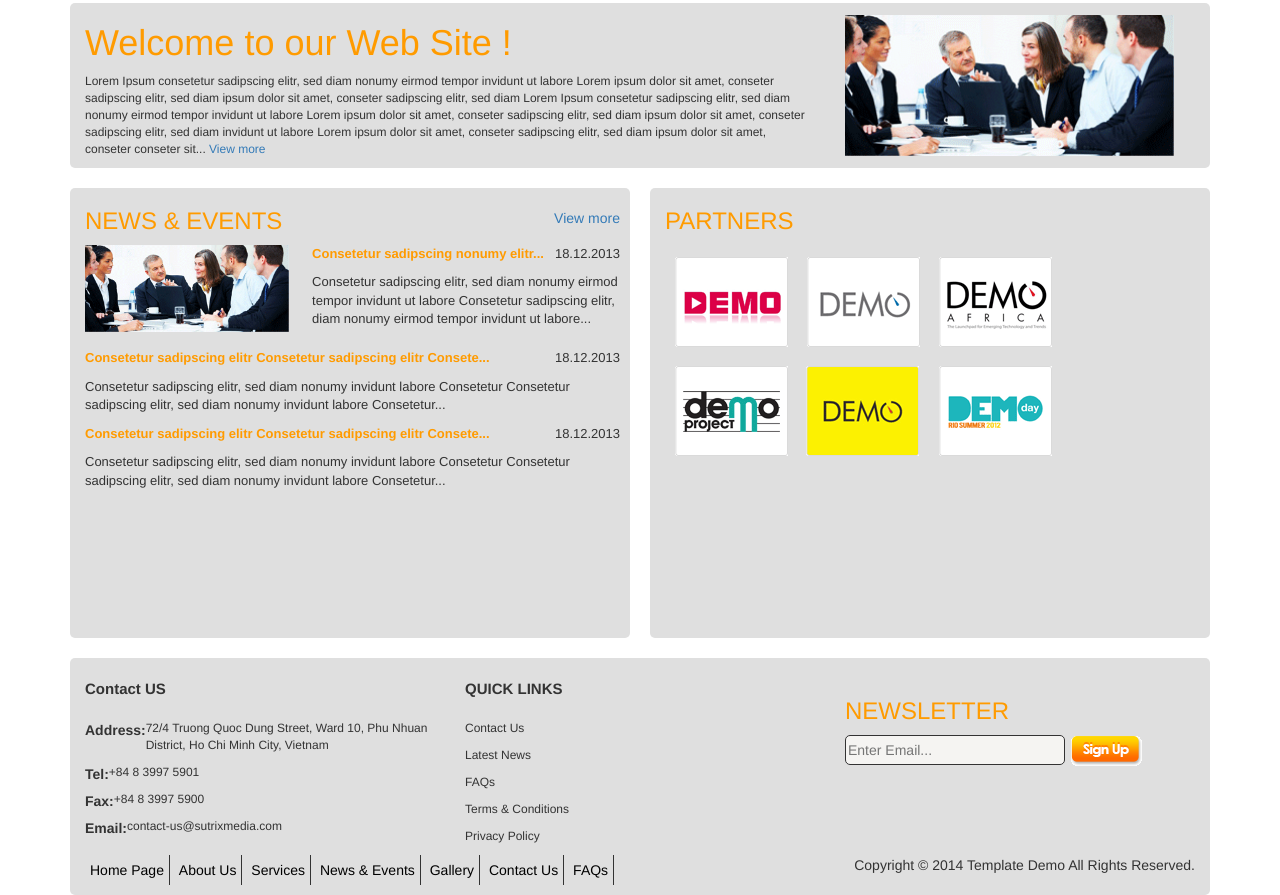
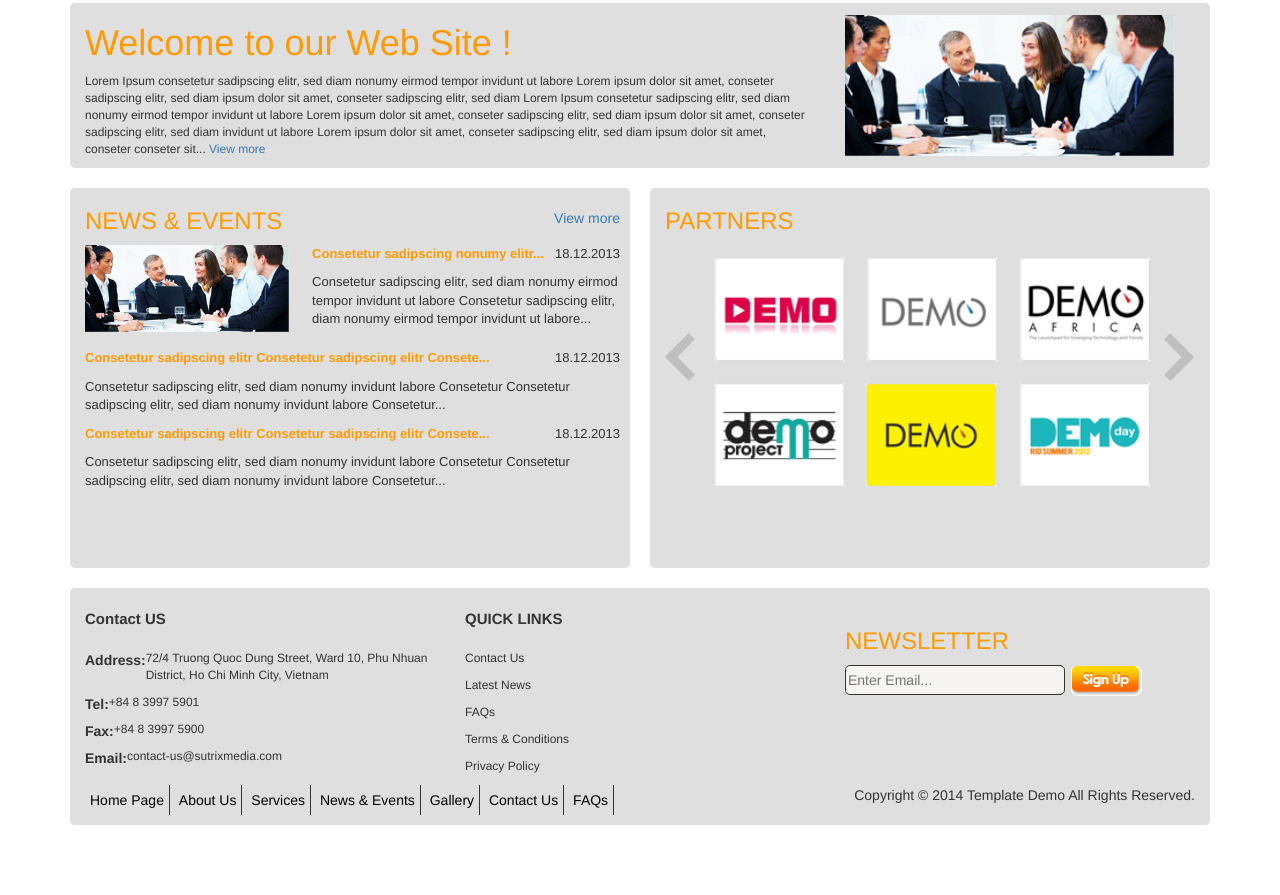
Before and after one commit to quocthang056/slider-demo, a plain HTML site: page index.html in a window 1280 px wide. Shown: the part 592-1487 px from the top of the page. After the commit the page ends 1417 px from the top, so only its background shows below. Drawn offline with Linux system fonts and the light colour scheme.

Commit message:
Fix partner

```diff
--- a/css/style.css
+++ b/css/style.css
@@ -61,7 +61,7 @@
     margin-right: 10px;
 }
 .news, .partner {
-    min-height: 450px;
+    min-height: 380px;
     padding-left: 15px;
 }
 .welcome-content {
@@ -82,17 +82,20 @@
     position: relative;
     width: 100%;
 }
-.partner-middle img{
+.partner-middle .partner-image{
     margin: 10px;
-}
-.partner-middle, .partner-middle img, .partner-control, .partner-control img {
-    position: absolute;
-    top: 0;
-    left: 0;
+    width: 80%;
+    margin-left: 9%;
 }
 
 .partner-left, .partner-right {
-    width: 7%;
+    position: absolute;
+    display: block;
+    top: 35%;
+    width: 30px;
+}
+.partner-right{
+    right: 3%;
 }
 .news .col-md-7 {
     padding: 0px;
--- a/index.html
+++ b/index.html
@@ -154,9 +154,7 @@
                     <div class="row">
                         <div class="col-md-12 partner-content">
                             <div class="partner-middle">
-                                <img src="images/demo.png">
-                            </div>
-                            <div class="partner-control">
+                                <img class="partner-image" src="images/demo.png">
                                 <img class="partner-left" src="images/left.png">
                                 <img class="partner-right" src="images/right.png">
                             </div>
```
